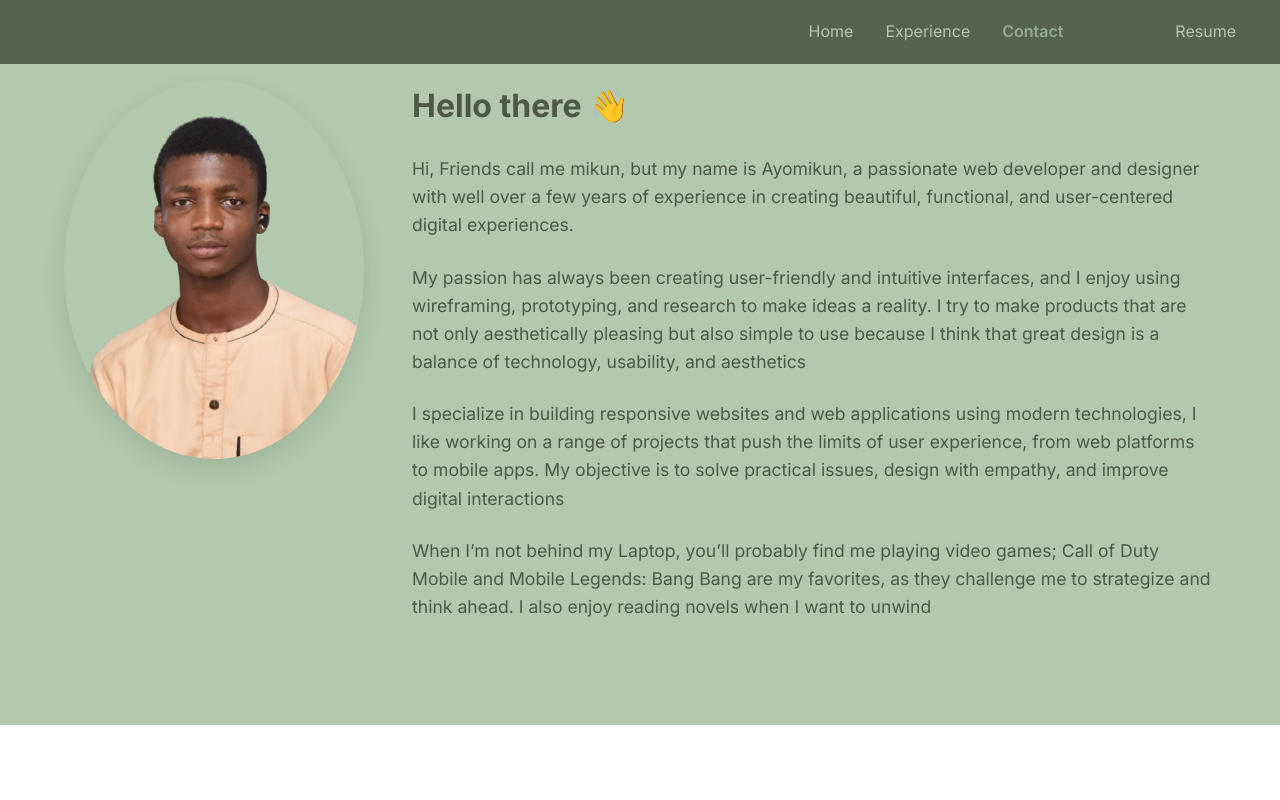
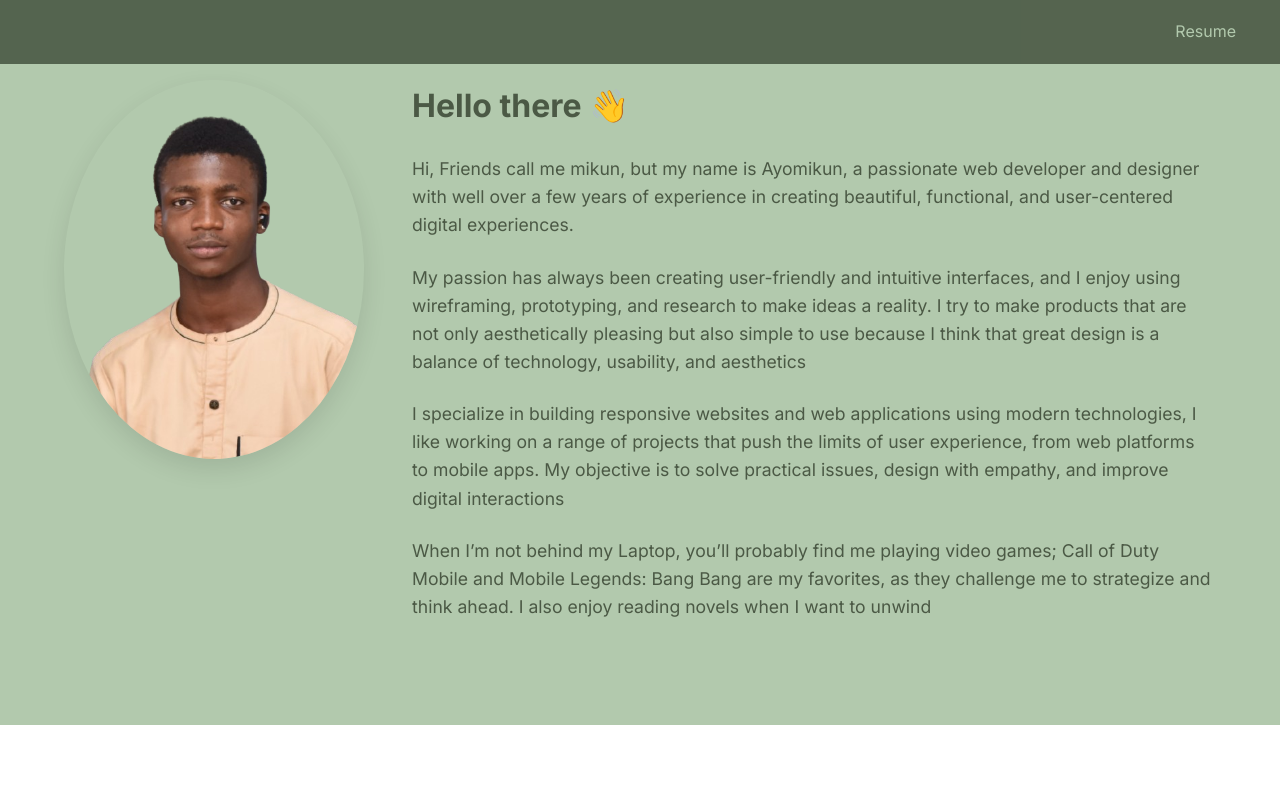
Before and after one commit to Alexwells1/interview, a plain HTML site: page index.html in a window 1280 px wide. Shown: the top 800 px of the page. Drawn offline with Linux system fonts and the light colour scheme.

Commit message:
Update index.html

```diff
--- a/index.html
+++ b/index.html
@@ -4,20 +4,13 @@
     <meta charset="UTF-8">
     <meta name="viewport" content="width=device-width, initial-scale=1.0">
     <title>About Mikun - Web Developer & Designer</title>
-    <meta name="description" content="Learn more about Mikun, a professional web developer and designer with over 5 years of experience.">
     <link rel="stylesheet" href="styles/about.css">
     <link href="https://fonts.googleapis.com/css2?family=Inter:wght@400;500;600;700&display=swap" rel="stylesheet">
 </head>
 <body>
-    <!-- Header -->
+
     <header class="header">
         <nav class="container">
-            <ul class="nav-links">
-                <li><a href="#bio" class="nav-link">Home</a></li>
-                <li><a href="#experience" class="nav-link">Experience</a></li>
-                <li><a href="#contact" class="nav-link active">Contact</a></li>
-            </ul>
-
             <div class="resume">
                 <a href="Ayomikun.pdf" id="resume">Resume</a>
             </div>
@@ -27,7 +20,6 @@
     <main>
 
 
-        <!-- Bio Section -->
         <section class="bio-section" id="bio">
             <div class="container">
                 <div class="bio-content">
@@ -45,7 +37,7 @@
             </div>
         </section>
 
-        <!-- Education Section -->
+
         <section class="education-section">
             <div class="container">
                 <h2 class="section-title">Education</h2>
@@ -80,7 +72,7 @@
             </div>
         </section>
 
-        <!-- Experience Section -->
+
         <section class="experience-section" id="experience">
             <div class="container">
                 <h2 class="section-title">Work Experience</h2>
@@ -132,7 +124,7 @@
             </div>
         </section>
 
-     <!-- Personal Interests Section -->
+
 <section class="interests-section">
     <div class="container">
         <h2 class="section-title">Personal Interests</h2>
@@ -161,7 +153,7 @@
     </div>
 </section>
 
-        <!-- Contact Section -->
+
         <section class="contact-section" id="contact">
             <div class="container">
                 <h2 class="section-title">Get In Touch</h2>
@@ -194,13 +186,12 @@
         </section>
     </main>
 
-    <!-- Footer -->
+
     <footer class="footer">
         <div class="container">
             <p class="copyright">&copy; <span id="current-year"></span> Egbetola. All rights reserved.</p>
             <p>Crafted with ♥ and code  by Mikun © 2025</p>
         </div>
     </footer>
-    <script src="about.js"></script>
 </body>
 </html>
```
